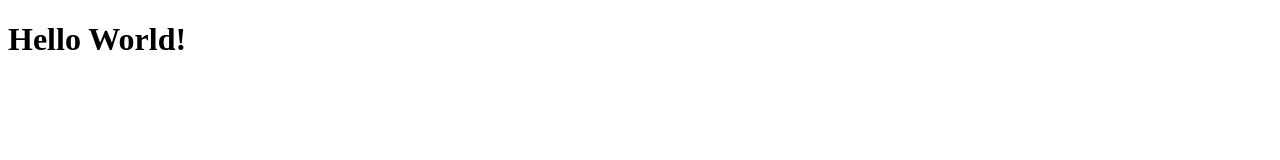
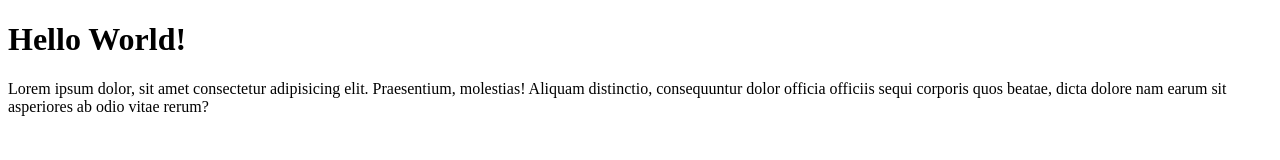
Before and after one commit to banuajie/wpu-git-test, a plain HTML site: page index.html in a window 1280 px wide. Drawn offline with Linux system fonts and the light colour scheme.

Commit message:
Menambahkan paragraph

```diff
--- a/index.html
+++ b/index.html
@@ -8,5 +8,6 @@
 </head>
 <body>
     <h1>Hello World!</h1>
+    <p>Lorem ipsum dolor, sit amet consectetur adipisicing elit. Praesentium, molestias! Aliquam distinctio, consequuntur dolor officia officiis sequi corporis quos beatae, dicta dolore nam earum sit asperiores ab odio vitae rerum?</p>
 </body>
 </html>
```
